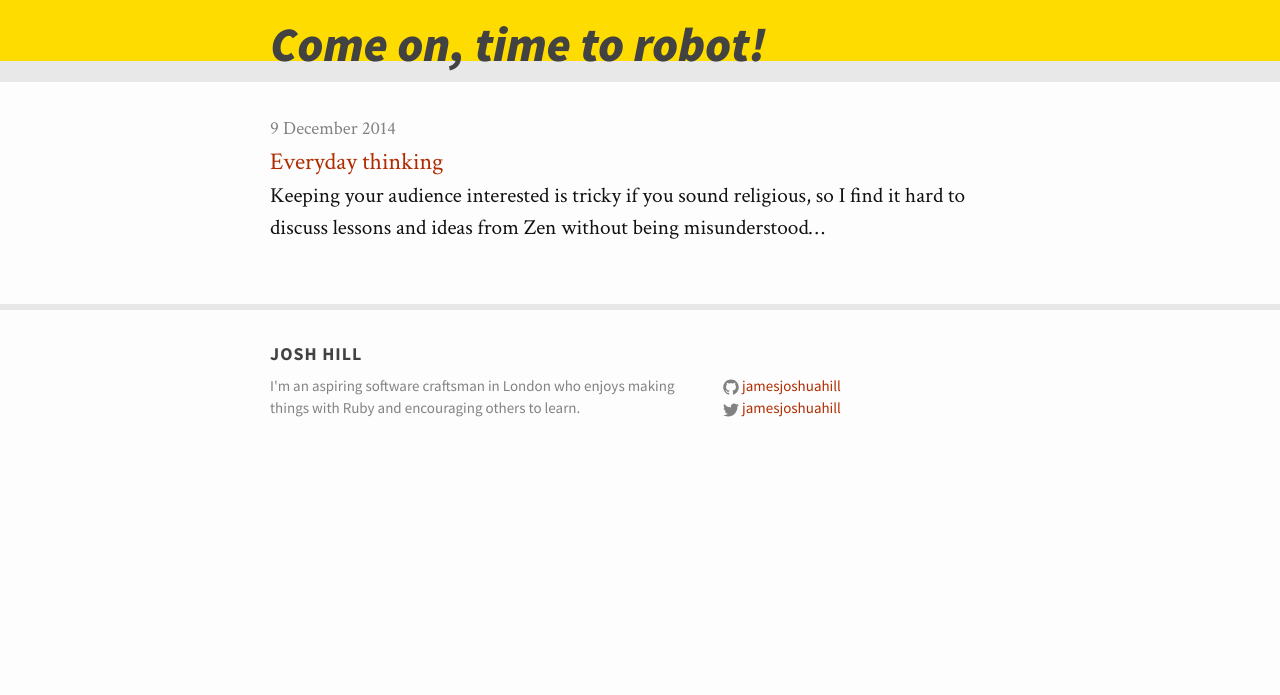
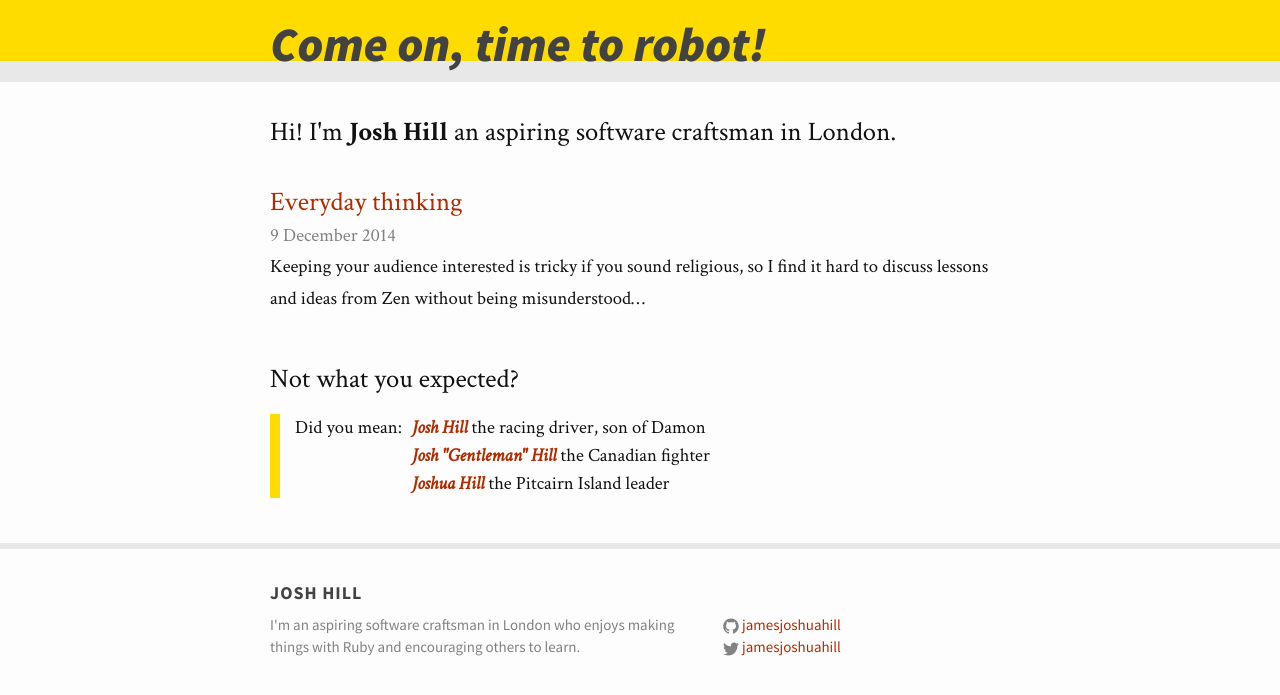
Before and after one commit to jamesjoshuahill/jamesjoshuahill.github.io, a Jekyll site: the page built from index.html, in a window 1280 px wide. Shown: the top 695 px of the page. Built offline with Jekyll 4.4.1, drawn with Linux system fonts in a browser that asks for light colours.

Commit message:
Add personal welcome to home page

```diff
--- a/_sass/_layout.scss
+++ b/_sass/_layout.scss
@@ -170,11 +170,13 @@
 }
 
 .page-heading {
-    font-size: 20px;
+    font-size: 20pt;
 }
 
 .post-list {
     margin-left: 0;
+    margin-top: $spacing-unit;
+    margin-bottom: $spacing-unit * 1.5;
     list-style: none;
 
     > li {
@@ -191,12 +193,39 @@
     color: $grey-color;
 }
 
+.home .post-meta {
+    display: block;
+}
+
 .post-link {
     display: block;
-    font-size: 24px;
+    font-size: 20pt;
 }
 
+.did-you-mean {
+    padding: 0 0 0 15px;
+    font-size: $small-font-size;
+    border-left: 10px solid $brand-background-color;
+    margin-bottom: 15px;
+    max-width: 400pt;
+    @extend %clearfix;
 
+    span {
+        float: left;
+    }
+
+    ul {
+        float: left;
+        list-style: none;
+        margin-left: 10px;
+        margin-bottom: 0;
+
+        li a {
+            font-style: italic;
+            font-weight: bold;
+        }
+    }
+}
 
 /**
  * Posts
@@ -213,6 +242,10 @@
     @include media-query($on-laptop) {
         font-size: 36px;
     }
+}
+
+.post-intro {
+    font-size: $small-font-size;
 }
 
 .post-content {
--- a/index.html
+++ b/index.html
@@ -4,14 +4,19 @@ layout: default
 
 <div class="home">
 
+  <h1 class="page-heading">Hi! I'm <strong>{{ site.author }}</strong> an aspiring software craftsman in London.</h1>
+
+
   <ul class="post-list">
     {% for post in site.posts %}
       <li>
-        <span class="post-meta">{{ post.date | date: "%-d %B %Y" }}</span>
-
         <h2>
           <a class="post-link" href="{{ post.url | prepend: site.baseurl }}">{{ post.title }}</a>
         </h2>
+
+        <span class="post-meta">
+          {{ post.date | date: "%-d %B %Y" }}
+        </span>
 
         <span class="post-intro">
           {{ post.intro }}&#8230;
@@ -20,4 +25,27 @@ layout: default
     {% endfor %}
   </ul>
 
+  <h1 class="page-heading">Not what you expected?</h1>
+
+  <div class="did-you-mean">
+    <span>Did you mean:</span>
+
+    <ul>
+      <li>
+        <a href="http://www.autosport.com/news/report.php/id/108715" title="Josh Hill says he quit racing to pursue music career">Josh Hill</a>
+        the racing driver, son of Damon
+      </li>
+
+      <li>
+        <a href="http://joshhillmma.ca" title="'The Gentleman' Josh Hill Official Site">Josh "Gentleman" Hill</a>
+        the Canadian fighter
+      </li>
+
+      <li>
+        <a href="https://en.wikipedia.org/wiki/Joshua_Hill_(Pitcairn_Island_leader)" title="Joshua Hill (Pitcairn Island Leader)">Joshua Hill</a>
+        the Pitcairn Island leader
+      </li>
+    </ul>
+  </div>
+
 </div>
```
